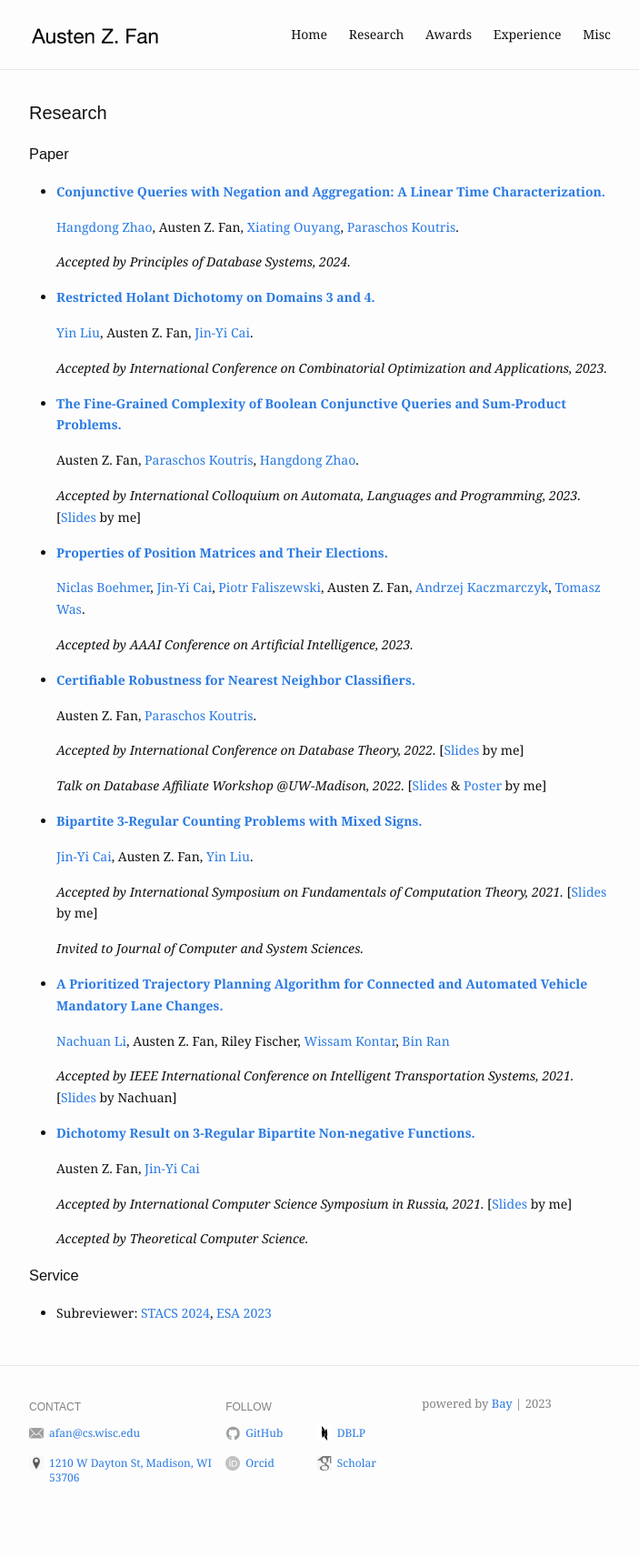
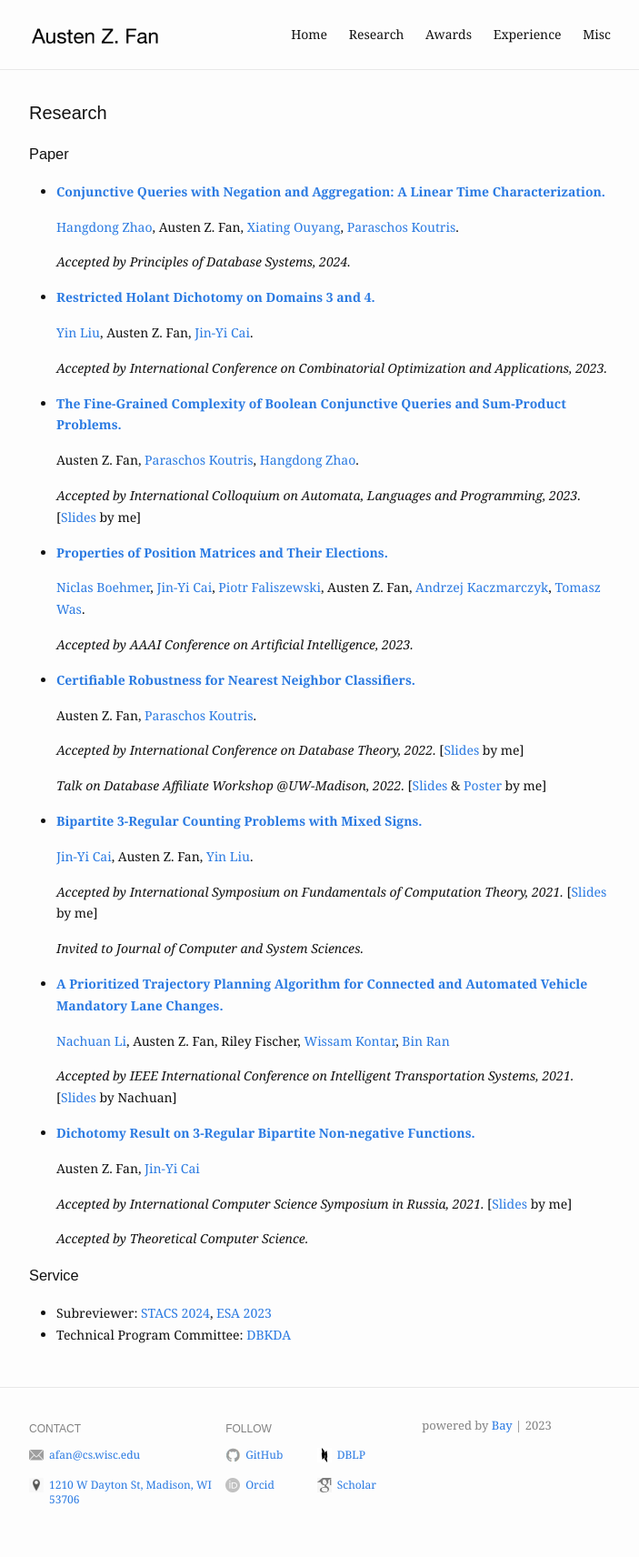
Before and after one commit to Austen-Z-Fan/Austen-Z-Fan.github.io, a Jekyll site: the page built from research.md, in a window 1280 px wide. Shown: the whole page at 91% size, without its empty margins (288-991 px from the left). Built offline with Jekyll 4.4.1, drawn with Linux system fonts in a browser that asks for light colours; before the commit the page ends 1688 px from its top, so only the background shows below that.

Commit message:
Update research.md

```diff
--- a/research.md
+++ b/research.md
@@ -66,3 +66,4 @@ slug: /research
 
 ### Service
 * Subreviewer: [STACS 2024](https://stacs2024.limos.fr/), [ESA 2023](https://algo-conference.org/2023/esa/)
+* Technical Program Committee: [DBKDA](https://www.iaria.org/conferences2024/ComDBKDA24.html)
```
